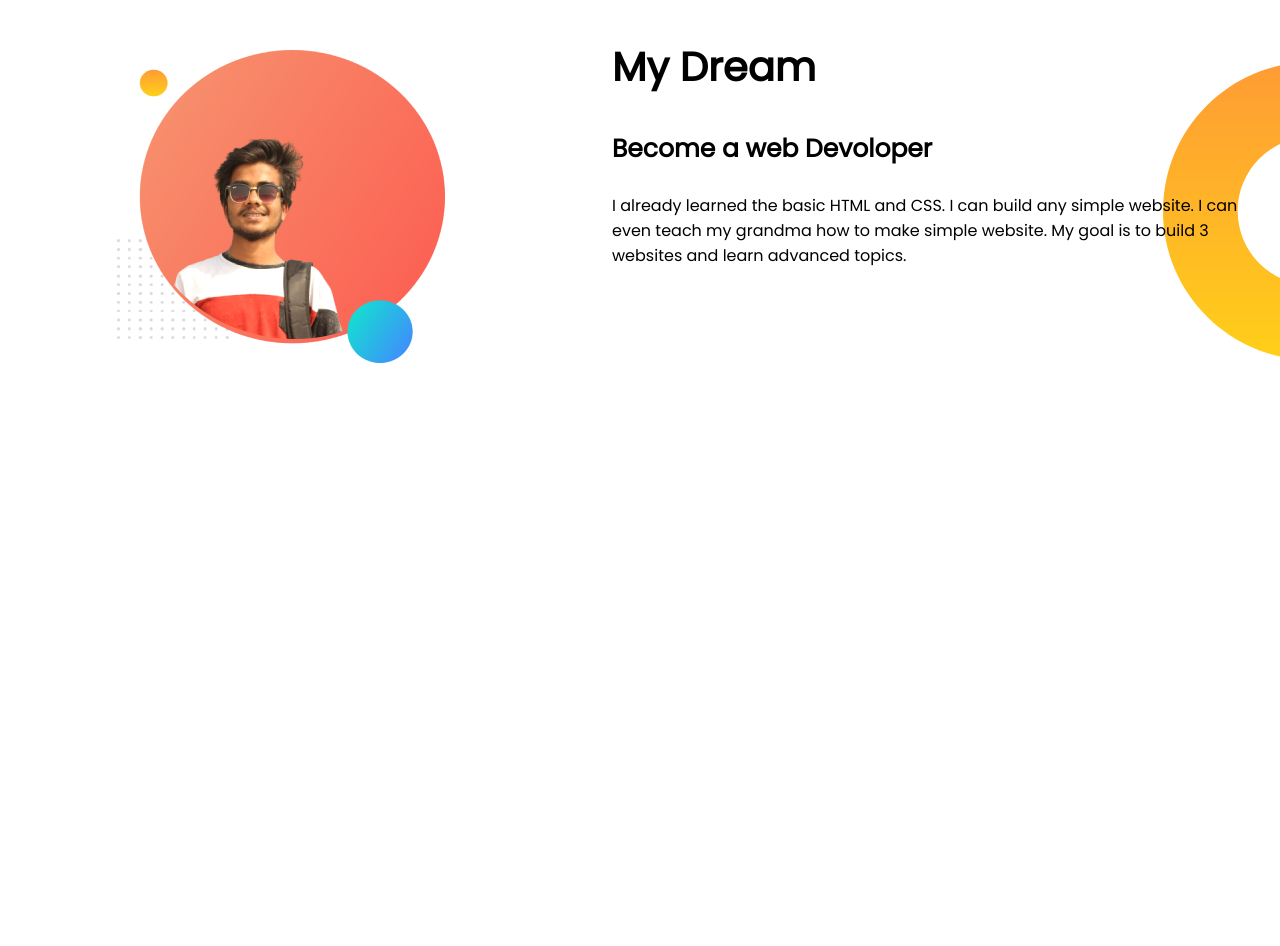
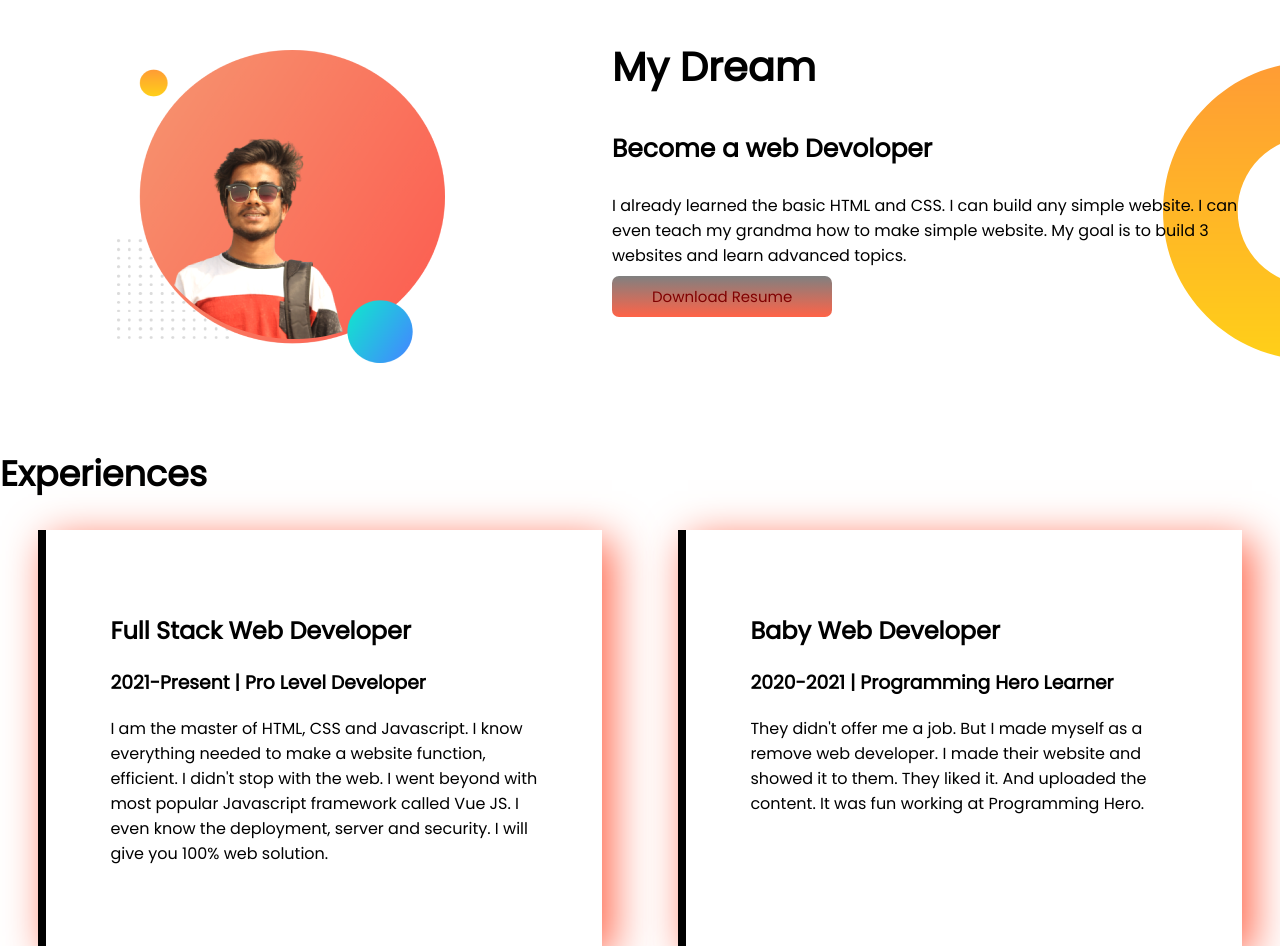
Before and after one commit to mozahidakash/mozahidakash, a plain HTML site: page Index.html in a window 1280 px wide. Shown: the part 557-1503 px from the top of the page. Before the commit the page ends 975 px from the top, so only its background shows below. Drawn offline with Linux system fonts and the light colour scheme.

Commit message:
experience and box shadow

```diff
--- a/Index.html
+++ b/Index.html
@@ -38,9 +38,38 @@
             <h3 class="Dreamparagraph">Become a web Devoloper</h3>
             <p>I already learned the basic HTML and CSS. I can build any simple website. I can even teach my grandma how
                 to make simple website. My goal is to build 3 websites and learn advanced topics.</p>
-
+            <a class="anchor" href="">Download Resume</a>
 
         </div>
+    </section>
+    <section>
+        <div>
+
+        </div>
+    </section>
+
+    <section>
+        <h1 class="ex-title">Experiences</h1>
+        <div class="ex-box">
+            <div id="fswd">
+                <h1 class="title">
+                    Full Stack Web Developer
+                </h1>
+                <h3> 2021-Present | Pro Level Developer</h3>
+                <p> I am the master of HTML, CSS and Javascript. I know everything needed to make a website function,
+                    efficient. I didn't stop with the web. I went beyond with most popular Javascript framework called
+                    Vue
+                    JS. I even know the deployment, server and security. I will give you 100% web solution.</p>
+            </div>
+            <div id="bwd">
+                <h1 class="title">Baby Web Developer</h1>
+                <h3>2020-2021 | Programming Hero Learner </h3>
+                <p>They didn't offer me a job. But I made myself as a remove web developer. I made their website and
+                    showed
+                    it to them. They liked it. And uploaded the content. It was fun working at Programming Hero.</p>
+            </div>
+        </div>
+
     </section>
 
 </body>
--- a/css.css
+++ b/css.css
@@ -5,7 +5,7 @@ body{
 .anchor{
     text-decoration: none;
     color: maroon;
-    background-color: orange;
+    background-image: linear-gradient(Gray, tomato);
    padding: 10px 40px;
    font-size: 15px;
    border-radius: 7px;
@@ -16,9 +16,7 @@ body{
 .name{
     color: brown ;
 }
-section{
-    display: flex;
-}
+
 .half-width{
     width: 50%;
     padding-left: 5%;
@@ -29,6 +27,7 @@ section{
 .top-section{
     background-image: url(images/top-banner.png);
     background-repeat: no-repeat;
+    display: flex;
 }
 .Dreamhead{
     font-size: 40px;
@@ -44,4 +43,34 @@ section{
     background-image: url(images/dream-bg.png);
     background-repeat: no-repeat;
     background-position: right;
+    display: flex;
 }
+.ex-title{
+    font-size: 35px;
+}
+.experience{
+    display: flex;
+}
+.ex-box{
+    display: flex;
+}
+#fswd{
+    margin-left: 3%;
+    margin-right: 3%;
+    width: 40%;
+    box-shadow: 10px 10px 40px tomato;
+    padding: 5%;
+    border-image: liniar-gradient(tomato,cyan);
+    border-image-slice: 1;
+    border-left: 8px solid;
+}
+#bwd{
+    margin-left: 3%;
+    margin-right: 3%;
+    width: 40%;
+    box-shadow: 10px 10px 40px tomato;
+    padding: 5%;
+    border-image: liniar-gradient (blue,cyan);
+    border-image-slice: 1;
+    border-left: 8px solid;
+}
```
